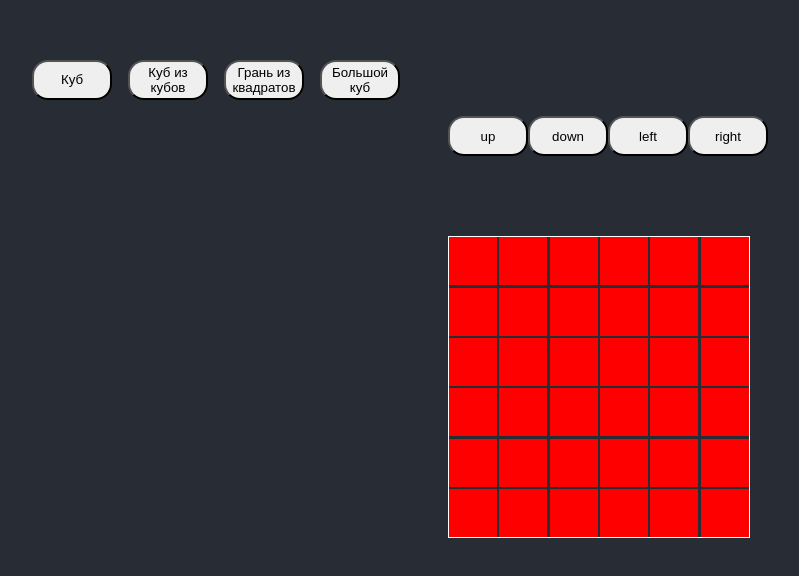
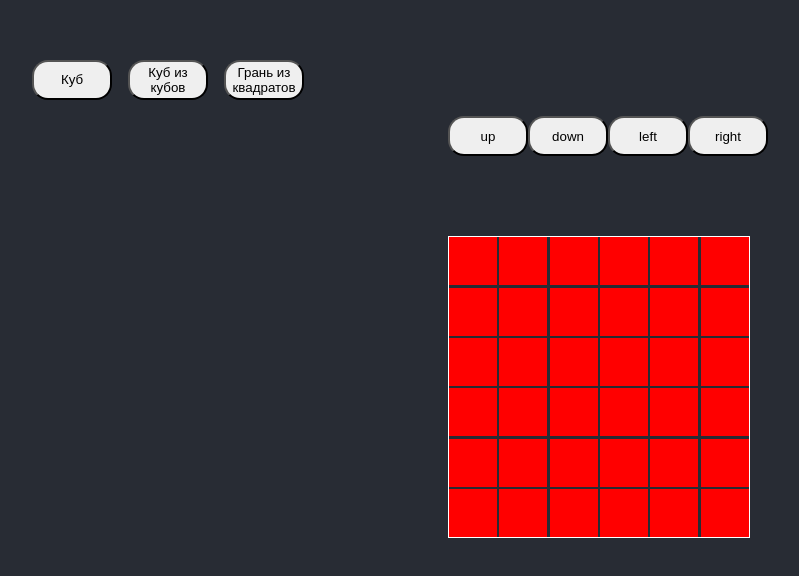
Before and after one commit to goncharovp/demo, a React (Create React App) app: page / in a window 1280 px wide. Shown: the part 102-678 px from the top of the page, without its empty margins (32-831 px from the left). Built offline with nearby package versions, Linux system fonts and the light colour scheme.

Commit message:
final fix

```diff
--- a/src/modules/ReactCube/ReactCube.tsx
+++ b/src/modules/ReactCube/ReactCube.tsx
@@ -66,9 +66,11 @@ export const ReactCube = () => {
             {cubes}
             </group>
         </Canvas>
+        <div style={{display: 'flex', gap: 8}}>
         <button onClick={handleRotateX}>Rotate X</button>
         <button onClick={handleRotateY}>Rotate Y</button>
         <button onClick={handleRotateZ}>Rotate Z</button>
+        </div>
 </>
     );
 };
--- a/src/pages/mainPage.tsx
+++ b/src/pages/mainPage.tsx
@@ -23,7 +23,7 @@ export const MainPage = () => {
             <button onClick={() => setVariant(1)}>Куб</button>
             <button onClick={() => setVariant(2)}>Куб из кубов</button>
             <button onClick={() => setVariant(3)}>Грань из квадратов</button>
-            <button onClick={() => setVariant(4)}>Большой куб</button>
+            {/* <button onClick={() => setVariant(4)}>Большой куб</button> */}
            </div>
         <div style={{display: 'flex', flexDirection: variant === 3 ? 'row' : 'column', gap: 16, alignContent: 'center', justifyContent: 'center'}}>
             {/* <Square /> */}
```
